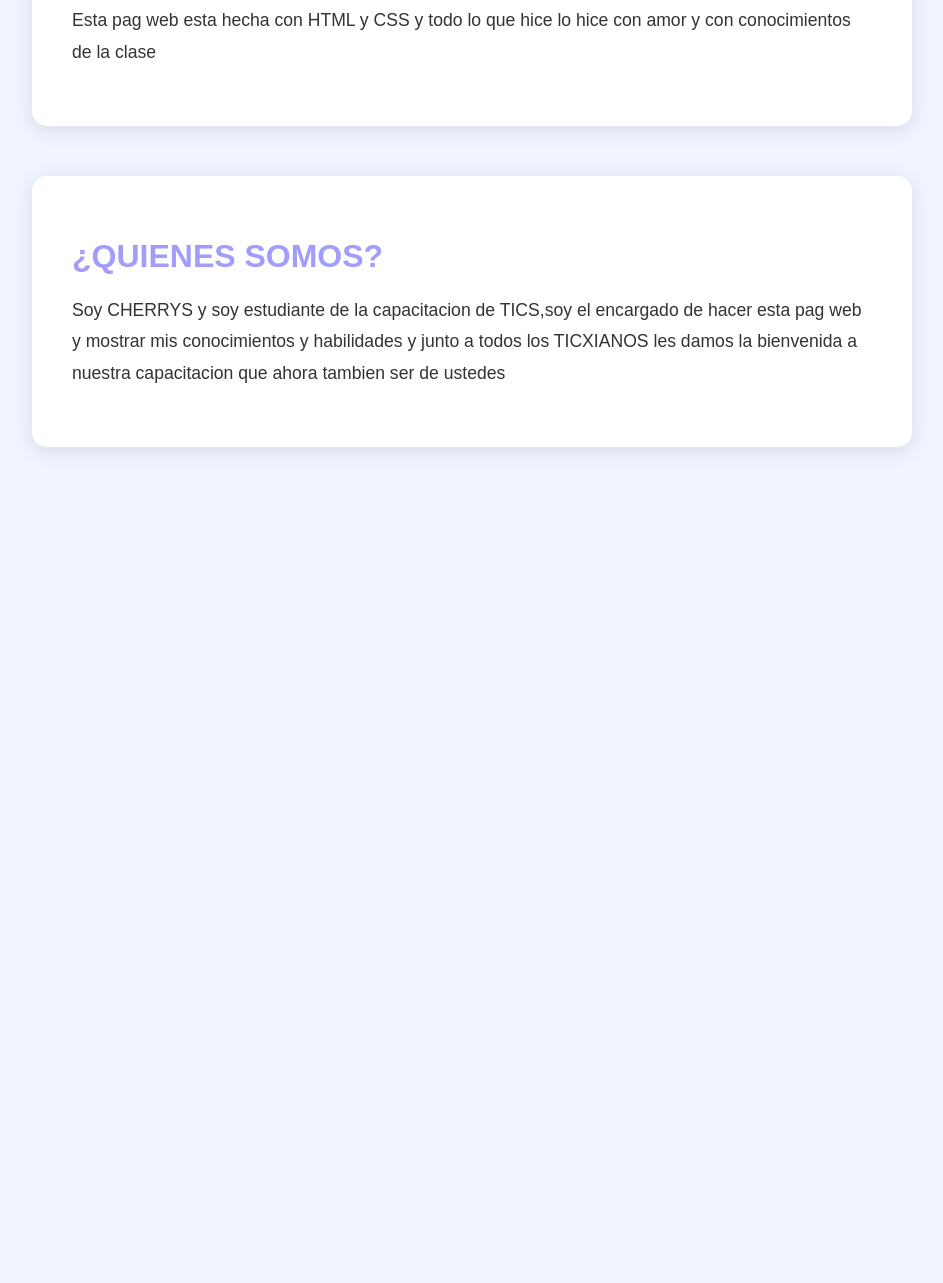
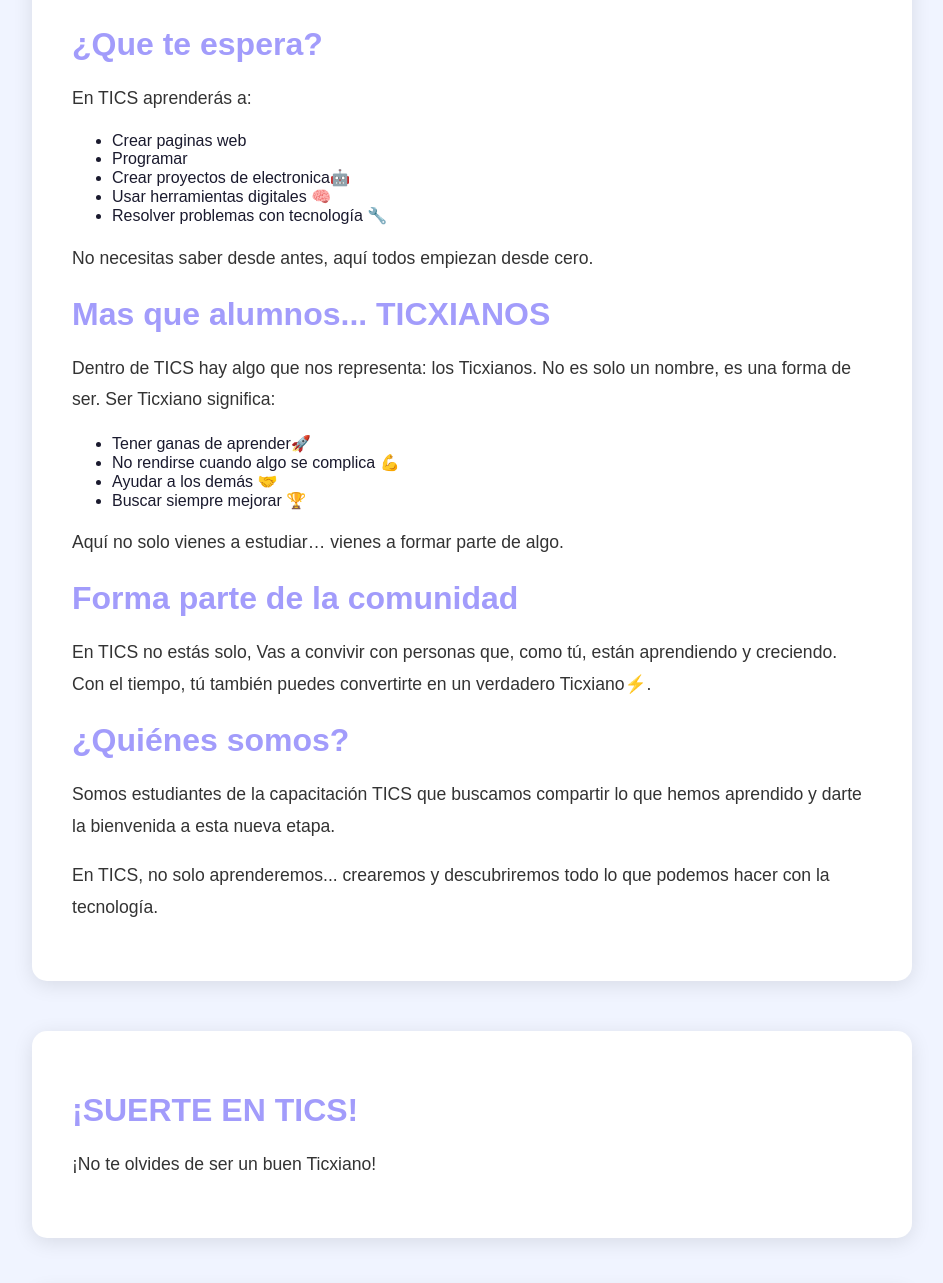
Before and after one commit to oliverlopez17/mi-web, a website: page public/index.html in a window 1280 px wide. Shown: the part 676-1959 px from the top of the page, without its empty margins (168-1111 px from the left). Before the commit the page ends 1173 px from the top, so only its background shows below. Drawn offline with Linux system fonts and the light colour scheme.

Commit message:
agg mucho contenido ala pag ..no toque estilos..

```diff
--- a/public/index.html
+++ b/public/index.html
@@ -11,26 +11,64 @@
 
   <header>
     <h1>TICS PLANTEL 11 </h1>
-    <h6> ELABORADA POR CHERRYS</h6>
+    <h3> Bienvenido a tu nueva etapa💻</h3>
   </header>
   <div class="contenedor">
-
-
-
-
-    <h1>El futuro de la educación es digital</h1>
-    <P>Las nuevas generaciones deben elegir capacitación en TICS porque son la base de la educación, el trabajo y la
-      vida cotidiana en la era digital. Dominar estas tecnologías abre más oportunidades laborales, facilita el
-      aprendizaje personalizado y prepara a los jóvenes para enfrentar los retos de un mundo globalizado.</P>
+    <h1>BIENVENIDO</h1>
+    <P>Bienvenido a la capacitación de Tecnologías de la Información y Comunicación (TICS).A partir de hoy formas parte
+      de algo más grande que una clase… formas parte de una comunidad.</P>
   </div>
   <div class="contenedor">
-    <h1> ¿COMO ESTA HECHA ESTA PAG WEB?</h1>
-    <p>Esta pag web esta hecha con HTML y CSS y todo lo que hice lo hice con amor y con conocimientos de la clase</p>
+    <h1>Ahora eres parte de TICS</h1>
+    <p>Elegir esta capacitación es el primer paso hacia un futuro lleno de oportunidades.
+      Aquí aprenderás, crearás y descubrirás todo lo que puedes lograr con la tecnología.</p>
+    <!-- termina eres parte de TICS-->
+    <H1> ¿Que te espera?</H1>
+    <p>En TICS aprenderás a:
+      <ul>
+        <li>Crear paginas web</li>
+        <li>Programar </li>
+        <li>Crear proyectos de electronica🤖</li>
+        <li>Usar herramientas digitales 🧠</li>
+        <li>Resolver problemas con tecnología 🔧</li>
+
+      </ul>
+
+      <p>No necesitas saber desde antes, aquí todos empiezan desde cero. </p>
+    <!-- termina que te espera-->
+    <h1> Mas que alumnos... TICXIANOS</h1>
+    <p>
+      Dentro de TICS hay algo que nos representa: los Ticxianos.
+      No es solo un nombre, es una forma de ser.
+
+      Ser Ticxiano significa:</p>
+    <ul>
+      <li> Tener ganas de aprender🚀</li>
+      <li>No rendirse cuando algo se complica 💪 </li>
+      <li> Ayudar a los demás 🤝</li>
+      <li>Buscar siempre mejorar 🏆 </li>
+    </ul>
+    <p> Aquí no solo vienes a estudiar… vienes a formar parte de algo.</p>
+    <!-- termina mas que alumnos... TICSXIANOS-->
+    <h1>Forma parte de la comunidad</h1>
+    <p> En TICS no estás solo,
+      Vas a convivir con personas que, como tú, están aprendiendo y creciendo.
+      Con el tiempo, tú también puedes convertirte en un verdadero Ticxiano⚡.</p>
+      <!-- termina forma parte de la comunidad-->
+     <h1>¿Quiénes somos? </h1>
+     <p>Somos estudiantes de la capacitación TICS que buscamos compartir lo que hemos aprendido y darte la bienvenida a esta nueva etapa. </p>
+     <p>En TICS, no solo aprenderemos... crearemos y descubriremos todo lo que podemos hacer con la tecnología.</p>
+
+  </div>
+  <!-- termina el primer contenedor-->
+   <div class="contenedor">
+    <h1> ¡SUERTE EN TICS! </h1>
+    <P>¡No te olvides de ser un buen Ticxiano!</P>
+
     </div>
-    <div class="contenedor">
-      <h1>¿QUIENES SOMOS?</h1>
-      <p>Soy CHERRYS y soy estudiante de la capacitacion de TICS,soy el encargado de hacer esta pag web y mostrar mis conocimientos y habilidades y junto a todos los TICXIANOS les damos la bienvenida a nuestra capacitacion que ahora tambien ser de ustedes</p>
-      </div>
+  <div class="contenedor">
+<h3>Pagina creada por:"CHERRYS🍒"</h3>
+  </div>
 </body>
 
 </html>
```
